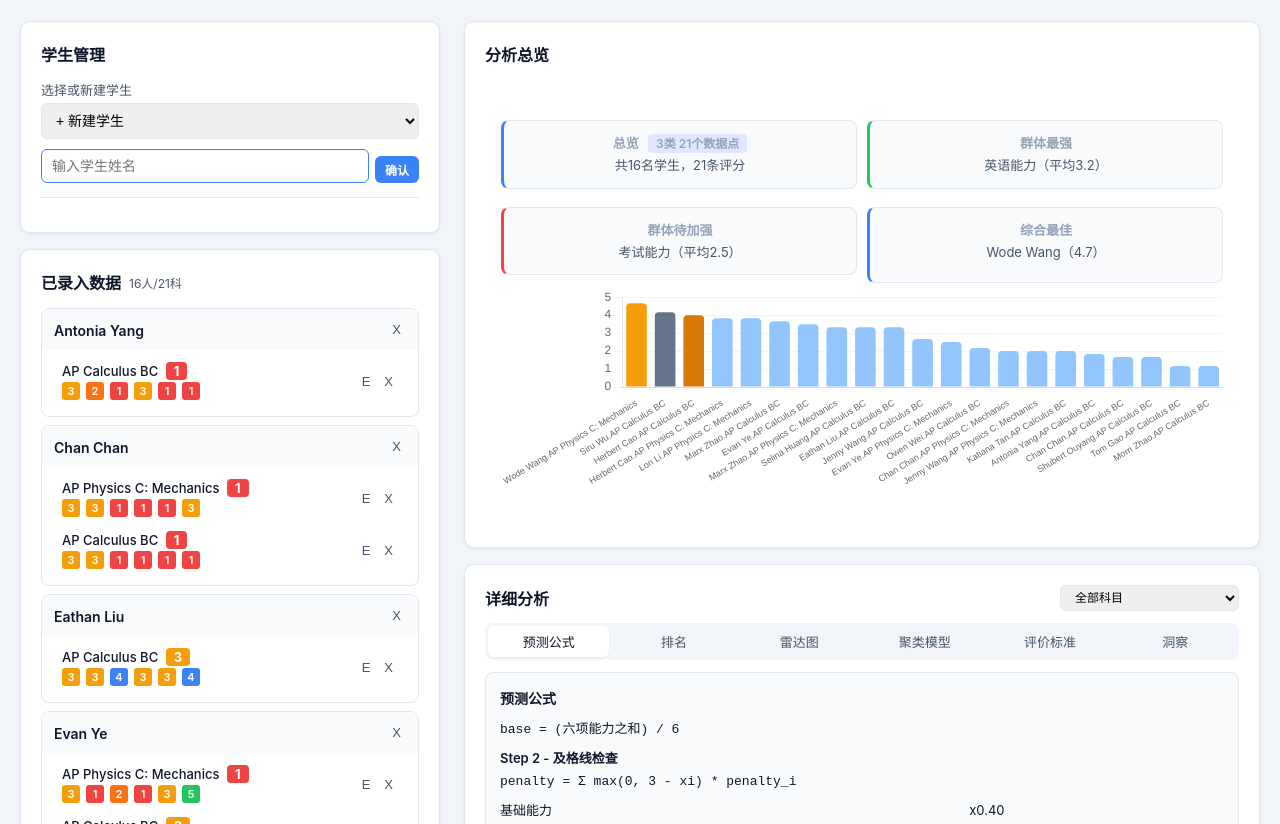
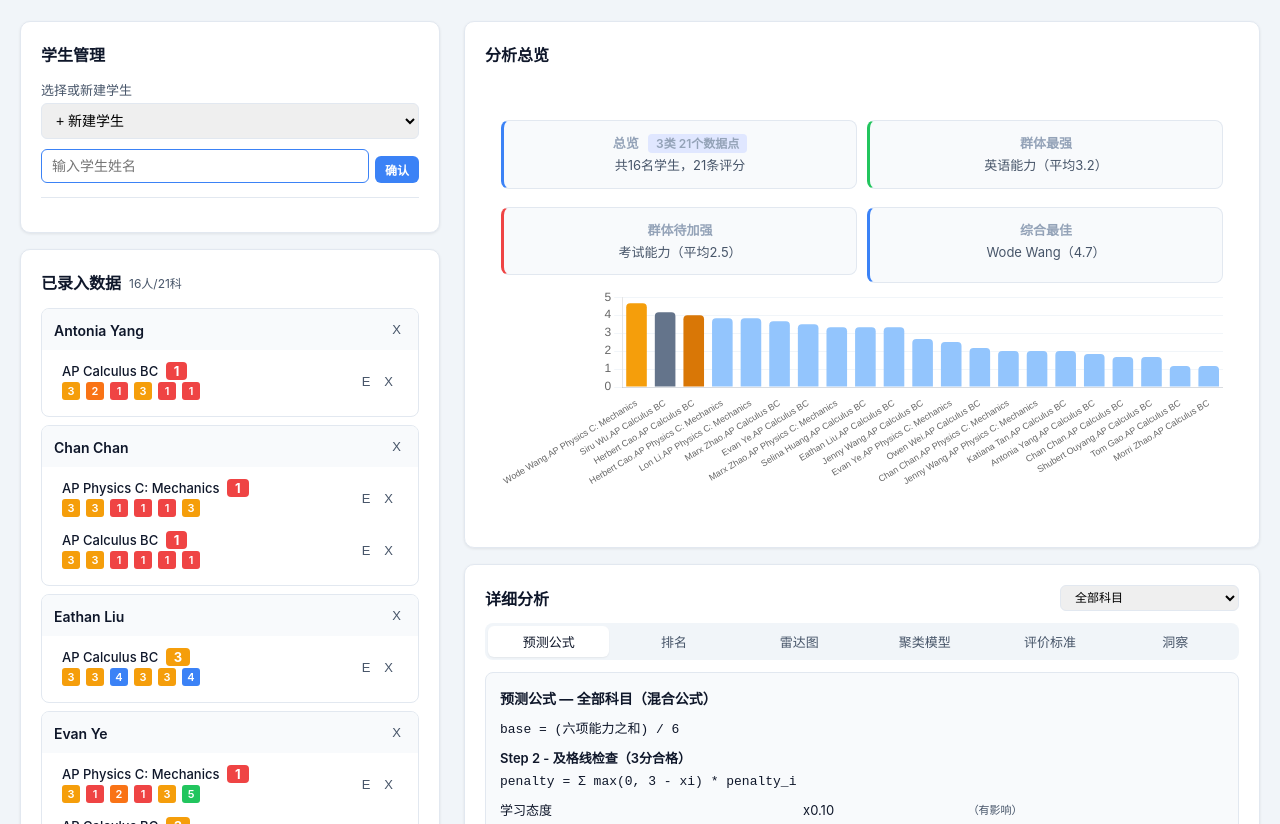
Before and after one commit to dirknight8865-ops/ap-student-eval, a website: page index.html in a window 1280 px wide. Shown: the part 128-952 px from the top of the page. Drawn offline with nearby package versions, Linux system fonts and the light colour scheme.

Commit message:
Fix: renderFormula now shows per-subject penalty rates dynamically

```diff
--- a/index.html
+++ b/index.html
@@ -678,17 +678,34 @@ function renderFormula() {
     container.innerHTML = '<div class="empty-state"><div style="font-size:36px;">📊</div><p>添加数据后显示预测结果</p></div>';
     return;
   }
-  var PENALTY_RATES = [0.10, 0.20, 0.40, 0.40, 0.20, 0.10];
-  var h = '<div class="formula-card" style="margin-bottom:12px;"><h4 style="font-size:14px;margin-bottom:6px;">预测公式</h4>';
+  // 根据所选科目动态显示公式
+  var courseName = analysisFilter || '';
+  var fmt = courseName && COURSE_FORMULAS[courseName] ? COURSE_FORMULAS[courseName] : null;
+  var PR = fmt ? fmt.penaltyRates : [0.10, 0.20, 0.40, 0.40, 0.20, 0.10];
+  var hasSpec = fmt ? fmt.hasSpecial : true;
+  var courseLabel = courseName ? esc(courseName) : '全部科目（混合公式）';
+
+  var h = '<div class="formula-card" style="margin-bottom:12px;"><h4 style="font-size:14px;margin-bottom:6px;">预测公式 \u2014 ' + courseLabel + '</h4>';
   h += '<p><code>base = (六项能力之和) / 6</code></p>';
-  h += '<p style="font-weight:600;margin-top:6px;">Step 2 - 及格线检查</p>';
+  h += '<p style="font-weight:600;margin-top:6px;">Step 2 - 及格线检查（3分合格）</p>';
   h += '<p><code>penalty = Σ max(0, 3 - xi) * penalty_i</code></p>';
-  h += '<table style="width:100%;font-size:13px;border-collapse:collapse;margin:6px 0;"><tr><td>基础能力</td><td>x0.40</td></tr><tr><td>英语能力</td><td>x0.40</td></tr><tr><td>学习自驱力</td><td>x0.20</td></tr><tr><td>考试能力</td><td>x0.20</td></tr><tr><td>学习态度</td><td>x0.10</td></tr><tr><td>抗压能力</td><td>x0.10</td></tr></table>';
-  h += '<p style="font-weight:600;margin-top:6px;">Step 3 - 特殊修正</p>';
-  h += '<p><code>if (基础能力 >= 4 且 学习态度 <= 3) penalty += 0.4</code></p>';
-  h += '<p style="font-size:12px;color:var(--text2);">=> 有能力但不努力，实际表现会低于预期</p>';
-  h += '<p style="font-weight:600;margin-top:6px;">Step 4 - 最终得分</p>';
+  h += '<table style="width:100%;font-size:13px;border-collapse:collapse;margin:6px 0;">';
+  var abilityLabels = ['学习态度','学习自驱力','基础能力','英语能力','考试能力','抗压能力'];
+  for (var ri = 0; ri < 6; ri++) {
+    var imp = PR[ri] >= 0.30 ? '（最重要）' : PR[ri] >= 0.15 ? '（重要）' : '（有影响）';
+    h += '<tr><td>' + abilityLabels[ri] + '</td><td>x' + PR[ri].toFixed(2) + '</td><td style="font-size:11px;color:var(--text2);">' + imp + '</td></tr>';
+  }
+  h += '</table>';
+  if (hasSpec) {
+    h += '<p style="font-weight:600;margin-top:6px;">Step 3 - 特殊修正</p>';
+    h += '<p><code>if (基础能力 >= 4 且 学习态度 <= 3) penalty += 0.4</code></p>';
+    h += '<p style="font-size:12px;color:var(--text2);">=> 有能力但不努力，实际表现会低于预期</p>';
+    h += '<p style="font-weight:600;margin-top:6px;">Step 4 - 最终得分</p>';
+  } else {
+    h += '<p style="font-weight:600;margin-top:6px;">Step 3 - 最终得分</p>';
+  }
   h += '<p><code>AP得分 = max(1, min(5, round(base - penalty)))</code></p></div>';
+
   var shortfallStats = [0,0,0,0,0,0];
   var totalCount = 0;
   var detailRows = '';
@@ -698,15 +715,18 @@ function renderFormula() {
     var pred = predictAP(s5, p.subject);
     totalCount++;
     var penParts = [];
+    // 使用该科目自己的罚率计算扣分明细
+    var fmtP = COURSE_FORMULAS[p.subject];
+    var prP = fmtP ? fmtP.penaltyRates : PR;
     for (var i = 0; i < 6; i++) {
       if (s5[i] < 3) {
         var d = 3 - s5[i];
-        var c = d * PENALTY_RATES[i];
+        var c = d * prP[i];
         penParts.push(esc(ABILITIES[i]) + '(' + s5[i] + '分-' + c.toFixed(2) + ')');
         shortfallStats[i]++;
       }
     }
-    if (s5[2] >= 4 && s5[0] <= 3) {
+    if (fmtP && fmtP.hasSpecial && s5[2] >= 4 && s5[0] <= 3) {
       penParts.push('特殊-0.40');
     }
     detailRows += '<tr><td style="text-align:left;">' + esc(p.label) + '</td><td>' + s5.join('/') + '</td><td>' + pred.base.toFixed(2) + '</td><td style="text-align:left;font-size:11px;">' + (penParts.length ? penParts.join(' + ') : '-') + '</td><td>' + pred.penalty.toFixed(2) + '</td><td>' + pred.final.toFixed(2) + '</td><td><span class="pred-score ' + predClass5(pred.result) + '" style="font-size:14px;">' + pred.result + '</span></td></tr>';
```
